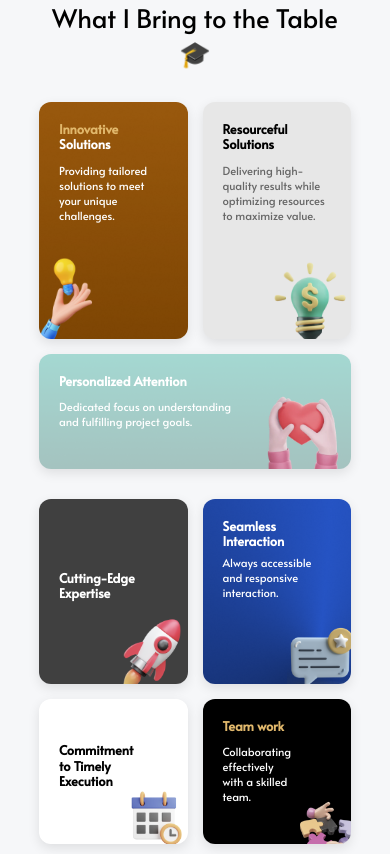
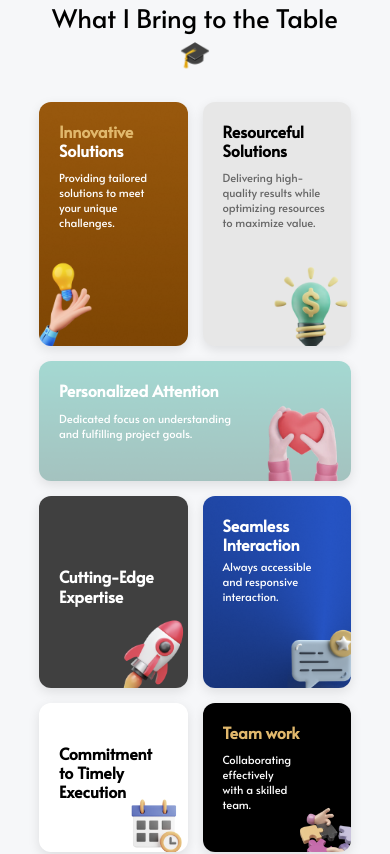
Before and after one commit to dilanasasanka/portfolio, a React (Create React App) app: page / in a window 390 px wide. Shown: the part 2440-3294 px from the top of the page. Built offline with nearby package versions, Linux system fonts and the light colour scheme.

Commit message:
latests updates 7

```diff
--- a/src/components/sectionthree.css
+++ b/src/components/sectionthree.css
@@ -458,17 +458,14 @@
         background-image: url('../images/resourceful-solutions-mobile-hover.png');
     }
 
-
-
     .cutting-edge-expertise {
         grid-column: 1 / 2;
-        grid-row: 4;
+        grid-row: 3;
         background-image: url('../images/cutting-edge-mobile.png');
         display: flex;
         flex-direction: column;
         justify-content: center;
     }
-
 
     .cutting-edge-expertise:hover {
         background-image: url('../images/cutting-edge-mobile-hover.png');
@@ -481,7 +478,7 @@
 
     .seamless-communication {
         grid-column: 2 / 3;
-        grid-row: 4;
+        grid-row: 3;
         background-image: url('../images/seamless-communication-mobile.png');
     }
 
@@ -499,7 +496,7 @@
 
     .punctual-project-completion {
         grid-column: 1 / 2;
-        grid-row: 5;
+        grid-row: 4;
         background-image: url('../images/project-completion-mobile.png');
         background-position: bottom;
     }
@@ -516,7 +513,7 @@
 
     .team-work {
         grid-column: 2 / 3;
-        grid-row: 5;
+        grid-row: 4;
         background-image: url('../images/team-work-mobile.png');
     }
 
@@ -542,7 +539,7 @@
 
 @media (max-width: 400px){
     .grid-item h2{
-        font-size: 0.8rem;
+        font-size: 1rem;
     }
 
     .grid-item p{
```
